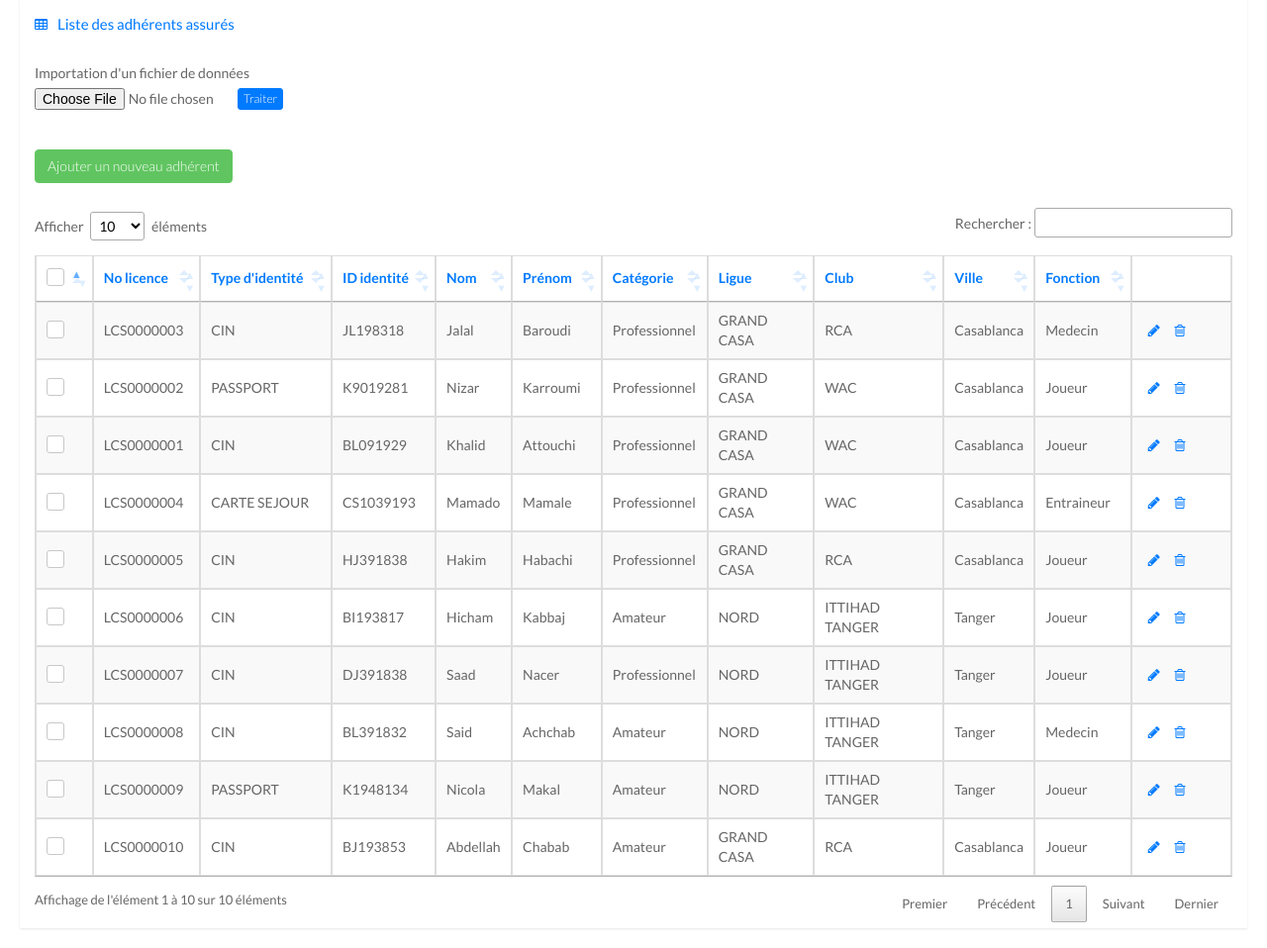
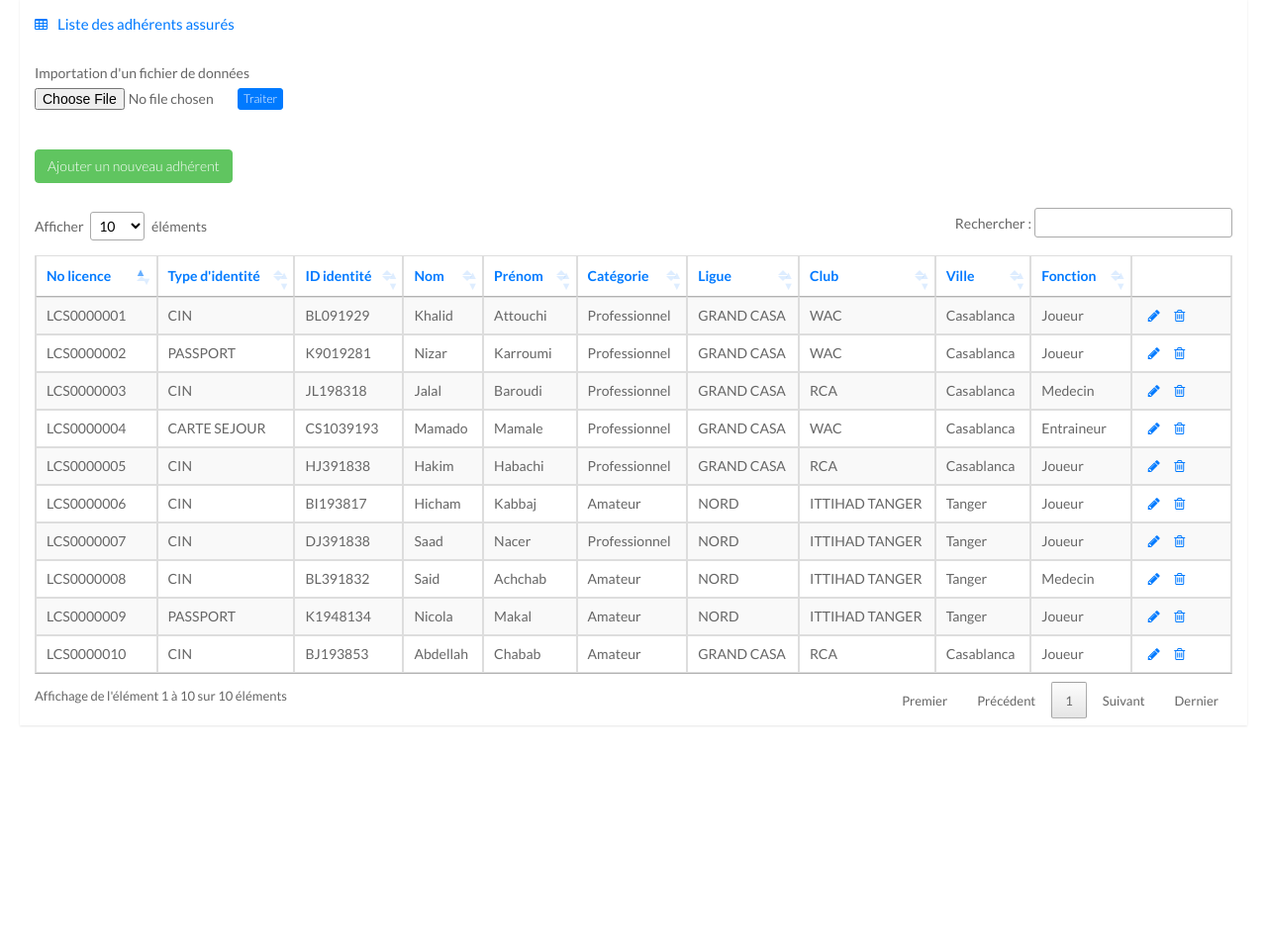
Before and after one commit to brookkk/espacefinassure, a PHP site: page /webapp/adherents.php in a window 1280 px wide. Shown: the part 206-1164 px from the top of the page at 99% size. After the commit the page ends 940 px from the top, so only its background shows below. Run offline with PHP 8.4, Linux system fonts and the light colour scheme; a user stored in the database is signed in; data comes from the database, SQL or seed files in the repository; some libraries are stand-ins or nearby versions.

Commit message:
remove check row

```diff
--- a/webapp/adherents.php
+++ b/webapp/adherents.php
@@ -133,7 +133,7 @@
 					-->
 				  <!-- Header -->
 				  <thead>
-                    <th class="check-header hidden-xs"><label><input id="checkAll" name="checkAll" type="checkbox"><span></span></label></th>
+                   <!-- <th class="check-header hidden-xs"><label><input id="checkAll" name="checkAll" type="checkbox"><span></span></label></th>-->
                     <th>No licence</th>
                     <th>Type d'identit&eacute;</th>
                     <th class="hidden-xs">ID identit&eacute;</th>
@@ -170,9 +170,9 @@
 											?>
 
                     <tr>
-                      <td class="check hidden-xs">
+                      <!--<td class="check hidden-xs">
                         <label><input name="optionsRadios1" type="checkbox" value="option1"><span></span></label>
-                      </td>
+                      </td>-->
                       <td>
                         <?php echo $donnees['Licence No'];?>
                       </td>
```
